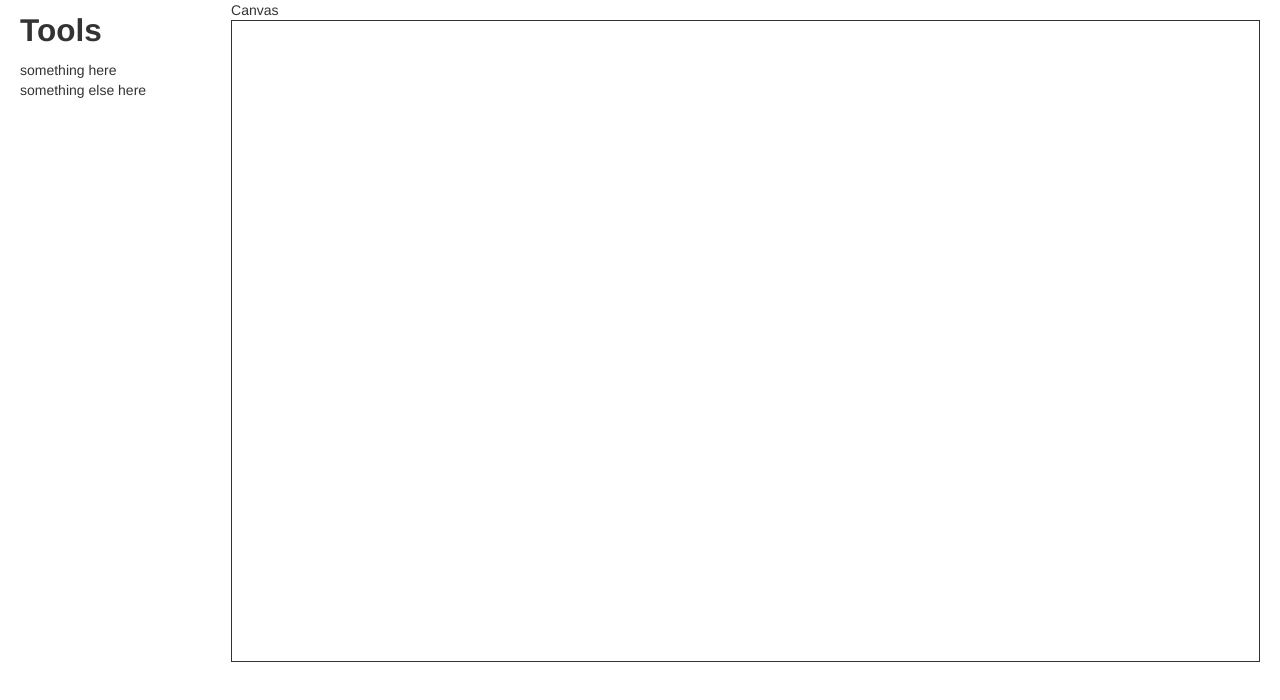
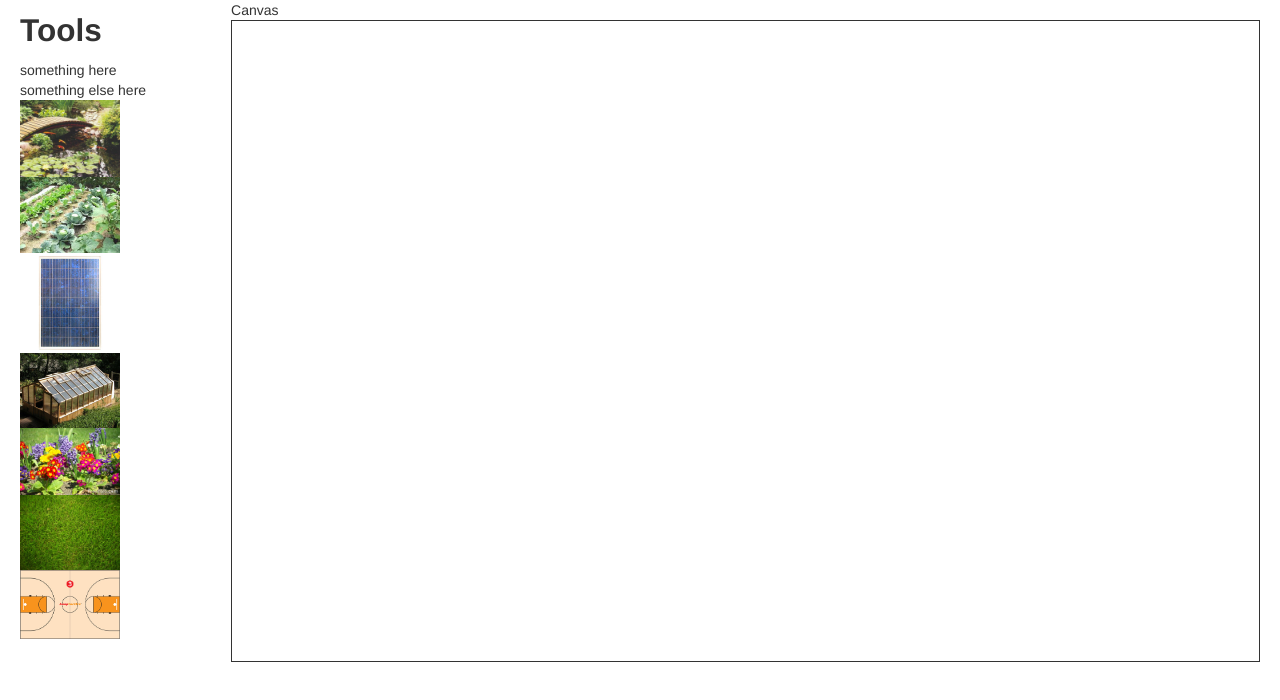
Before and after one commit to panda01/NYURoofConservation, a plain HTML site: page index.html in a window 1280 px wide. Drawn offline with Linux system fonts and the light colour scheme.

Commit message:
la la la la la la

```diff
--- a/index.html
+++ b/index.html
@@ -23,6 +23,7 @@
                         <div id="tool-box">
                             <div class="draggable">something here</div>
                             <div class="draggable">something else here</div>
+                            <div class="draggable"></div>
                         </div>
                     </div>
                     <div class="span10">
--- a/js/controller.js
+++ b/js/controller.js
@@ -1,21 +1,40 @@
 (function()
 {
+    var Tools = [
+    {img: 'basketball_court.jpg', name:'Basket ball Court', width: 200},
+    {img: 'grass.jpg', name:'Grass'},
+    {img: 'flower_garden.jpg', name:'Grass'},
+    {img: 'greenhouse.jpg', name:'Grass'},
+    {img: 'solar-panel.jpg', name:'Grass'},
+    {img: 'vegetable_garden.jpg', name:'Grass'},
+    {img: 'fish_pond.jpg', name:'Fish Pond'}];
     function initGlobalVars()
     {
     }
     function initDOM()
     {
+        //jQuery Objects
         var $canvas = $('#canvas'),
-            canvasWidth = $canvas.width(),
+            $toolBox = $('#tool-box');
+        //Variables
+        var canvasWidth = $canvas.width(),
             canvasHeight = $canvas.height(),
             rows = 30,
             cubeWidth = canvasHeight/rows,
             cols = Math.ceil(canvasWidth/cubeWidth);
+        //Functions
+        var drawTool = function(obj)    { return '<div class="draggable ui-draggable"><img width="100px" src="imgs/' + obj.img + '" /></div>'; };
+
+        //draw all the tools.
+        for( var i = Tools.length; --i >= 0;)
+            $toolBox.append( drawTool(Tools[i]) );
+
 
         $('.draggable').draggable({revert:true,
             helper:'clone',
             scope:'architect',
-            grid:[cols,rows]});
+            snap: '.draggable',
+            snapMode: 'outer'});
         $('.droppable').droppable({
             drop:function(event, ui)
             {
```
Also changed, not shown: imgs/Solar_cell_icon.png (added), imgs/basketball_court.jpg (added), imgs/basketball_icon.jpg (added), imgs/benches.png (added), imgs/fish_pond.jpg (added), imgs/flower_garden.jpg (added), imgs/grass.jpg (added), imgs/grass_icon.jpg (added), imgs/greenhouse.jpg (added), imgs/greenhouse_icon.jpg (added), imgs/solar-panel.jpg (added), imgs/vegetable-garden2.jpg (added), imgs/vegetable_garden.jpg (added), imgs/vegetable_garden_icon.JPG (added), 2 other files.
